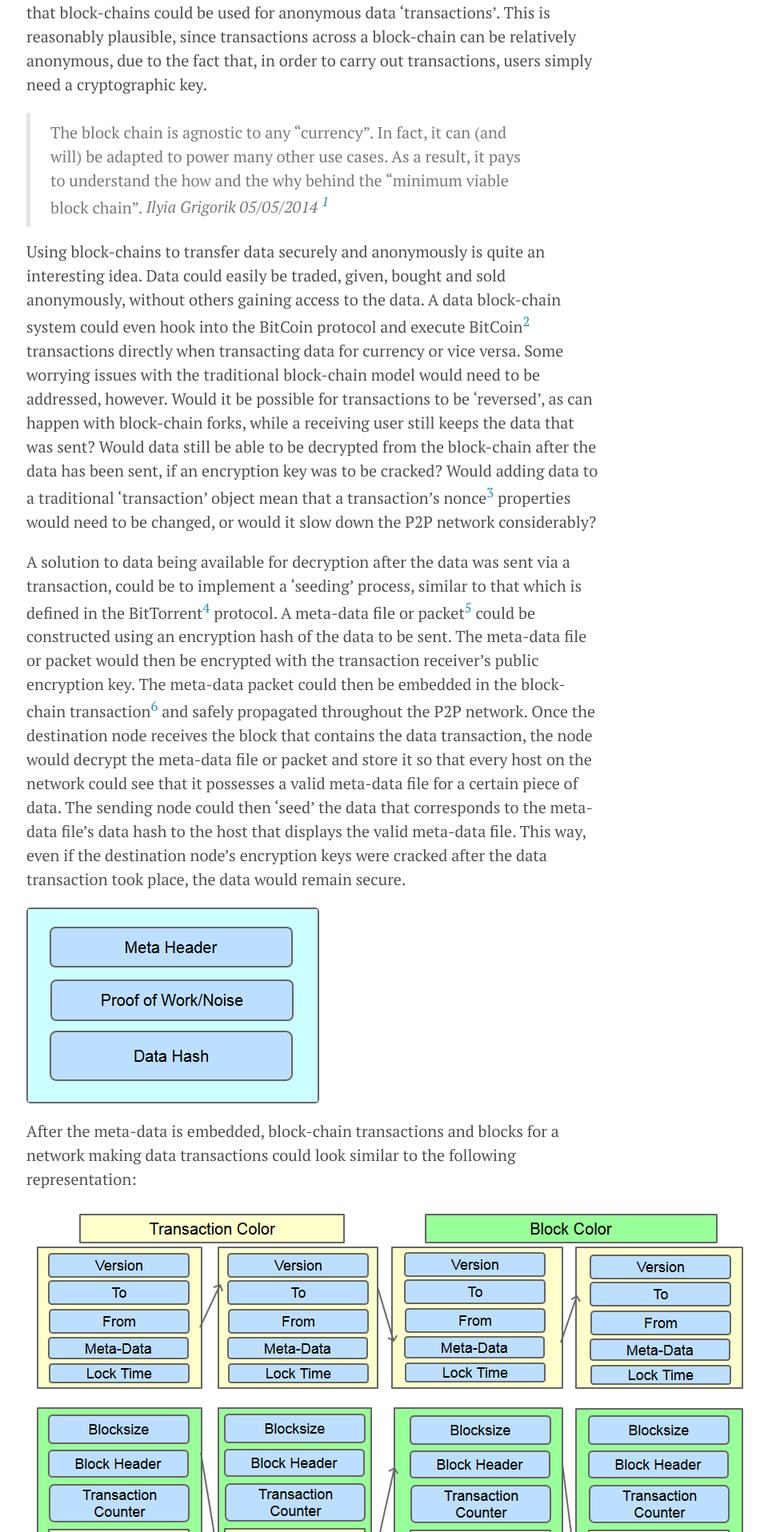
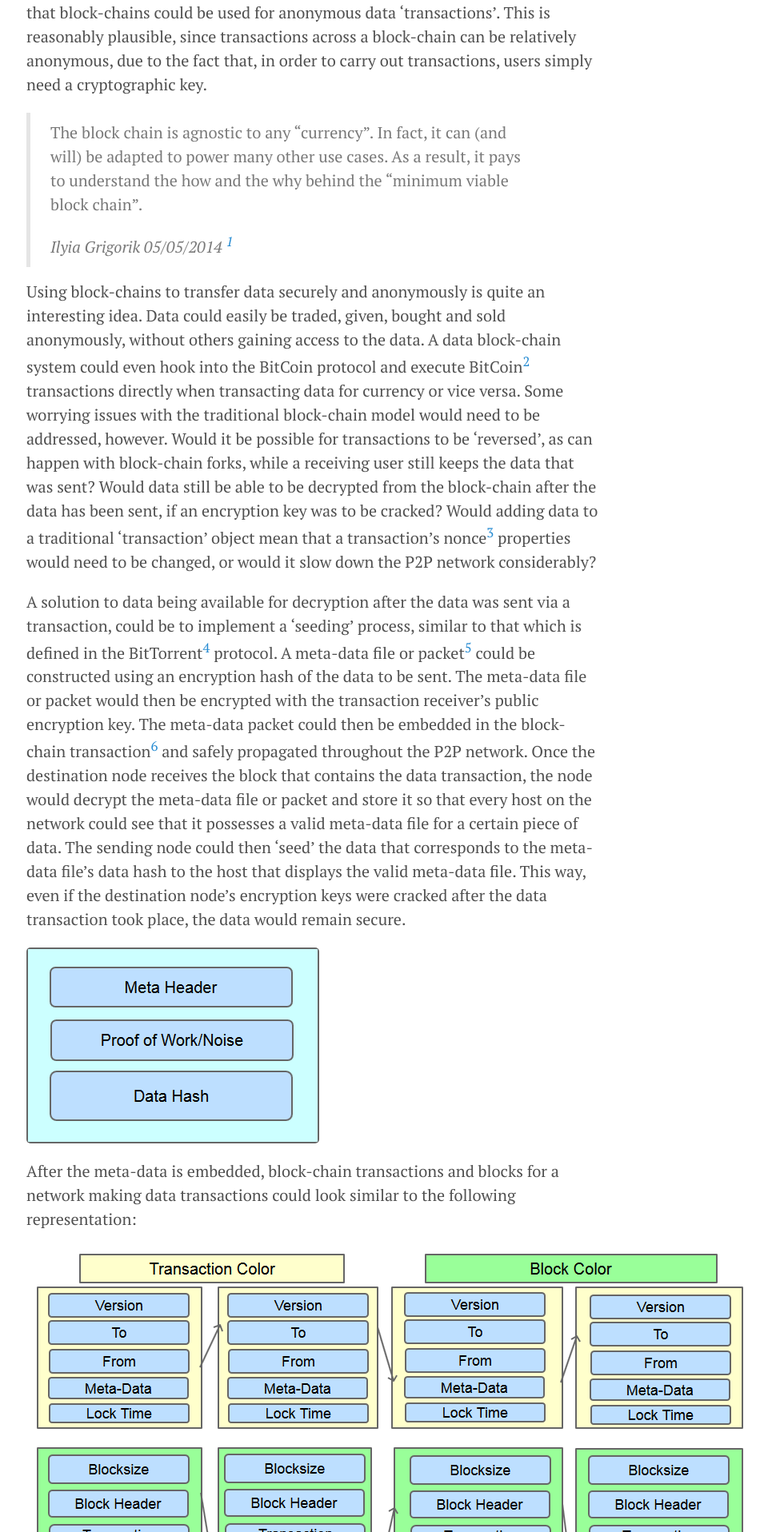
Before and after one commit to fpigerre/blog, a Jekyll site: the page built from _posts/2014-05-16-transferring-data-with-blockchains.md, in a window 1280 px wide. Shown: the part 1112-3028 px from the top of the page at 80% size, without its empty margins (247-1207 px from the left). Built offline with Jekyll 4.4.1, drawn with Linux system fonts in a browser that asks for light colours; nearby versions of some CDN libraries.

Commit message:
Place quote reference on new line

```diff
--- a/_posts/2014-05-16-transferring-data-with-blockchains.md
+++ b/_posts/2014-05-16-transferring-data-with-blockchains.md
@@ -32,7 +32,8 @@ Grigorik briefly mentioned at the start of the article he wrote, that it is poss
 This is reasonably plausible, since transactions across a block-chain can be relatively anonymous, due to the fact that, in order to carry out transactions, users simply need a cryptographic key.
 
 > The block chain is agnostic to any "currency". In fact, it can (and will) be adapted to power many other use cases. As a result, it pays to understand the how and the why behind the "minimum viable block chain".
-*Ilyia Grigorik 05/05/2014 [^1]*
+>
+> *Ilyia Grigorik 05/05/2014 [^1]*
 
 Using block-chains to transfer data securely and anonymously is quite an interesting idea. Data could easily be traded, given, bought and sold anonymously, without others gaining access to the data.
 A data block-chain system could even hook into the BitCoin protocol and execute BitCoin[^2] transactions directly when transacting data for currency or vice versa.
```
